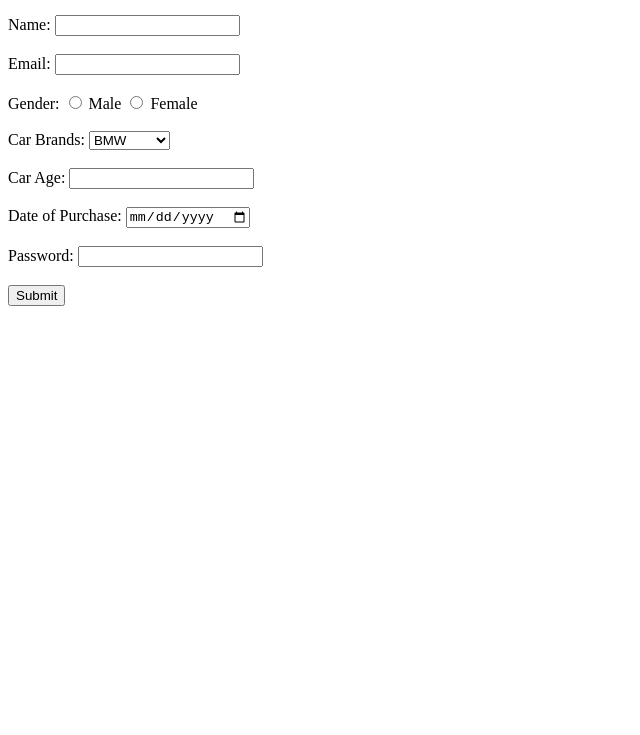
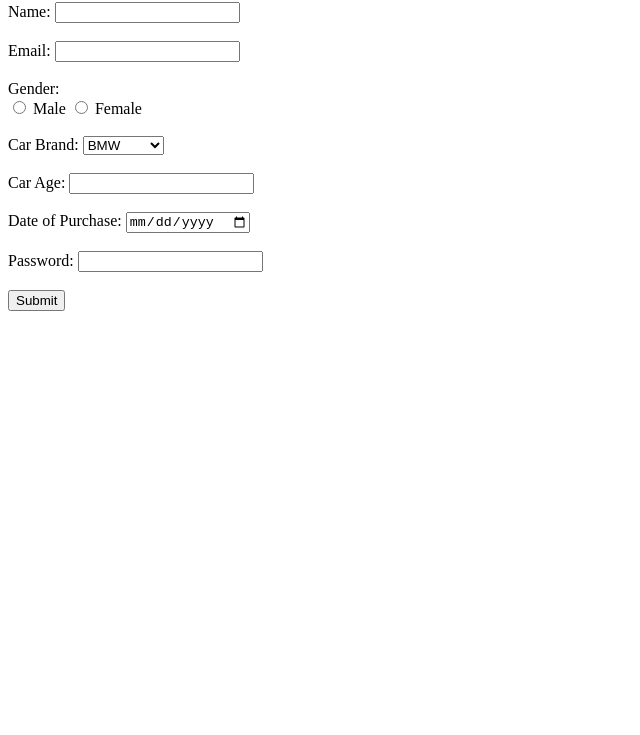
Before and after one commit to acciojob/car-insurance-form-himanshugirase12, a website: page main.html in a window 1280 px wide. Shown: the part 65-800 px from the top of the page, without its empty margins (0-640 px from the left). Drawn offline with Linux system fonts and the light colour scheme.

Commit message:
created a submission

```diff
--- a/main.html
+++ b/main.html
@@ -1,48 +1,55 @@
 <!DOCTYPE html>
+<html lang="en">
+<head>
+  <meta charset="UTF-8">
+  <meta name="viewport" content="width=device-width, initial-scale=1.0">
+  <title>Car Insurance Registration Form</title>
+</head>
+<body>
 
-<html>
+  <h2>Car Insurance Registration Form</h2>
 
-<head>
-	<link rel="stylesheet" href="styles.css">
-</head>
+  <form method="post">
 
-<body>
-	<!-- the entire body must be written by student -->
-    <script type="text/javascript" src="./script.js">
-</script>
-
-	<h1>Car Insurance Registration Form</h1>
-
-	<form action="/submit_form" method="Post"></form>
 
     <label for="name">Name:</label>
     <input type="text" id="name" name="name" required><br><br>
 
+
     <label for="email">Email:</label>
-	<input type="email" id="eamil" name="email" required><br><br>
+    <input type="email" id="email" name="email" required><br><br>
 
-	<label>Gender:</label>
-	<input type="radio" id="male" name="gender" required> Male
-	<input type="radio" id="female" name="gender" required> Female<br><br>
 
-	<label for="brands">Car Brands:</label>
-	<select id="cars">
-		<option>BMW</option>
-		<option>Audi</option>
-		<option>Mercedez</option>
+    <label>Gender:</label><br>
+    <input type="radio" id="male" name="gender" value="Male" required>
+    <label for="male">Male</label>
+    <input type="radio" id="female" name="gender" value="Female" required>
+    <label for="female">Female</label><br><br>
+
+
+
+    <label for="cars">Car Brand:</label>
+    <select id="cars" name="cars">
+      <option value="BMW">BMW</option>
+      <option value="Audi">Audi</option>
+      <option value="Mercedez">Mercedez</option>
     </select><br><br>
 
-	<label for=carage>Car Age:</label>
+
+    <label for="carage">Car Age:</label>
     <input type="number" id="carage" name="carage" required><br><br>
 
     <label for="dop">Date of Purchase:</label>
     <input type="date" id="dop" name="dop" required><br><br>
 
+
     <label for="password">Password:</label>
-	<input type="password" id="password"  name="password" required><br><br>
+    <input type="password" id="password" name="password" required><br><br>
+
 
     <button type="submit">Submit</button>
 
+  </form>
+
 </body>
-
 </html>
```
Lines whose indentation alone changed are shown as unchanged.
